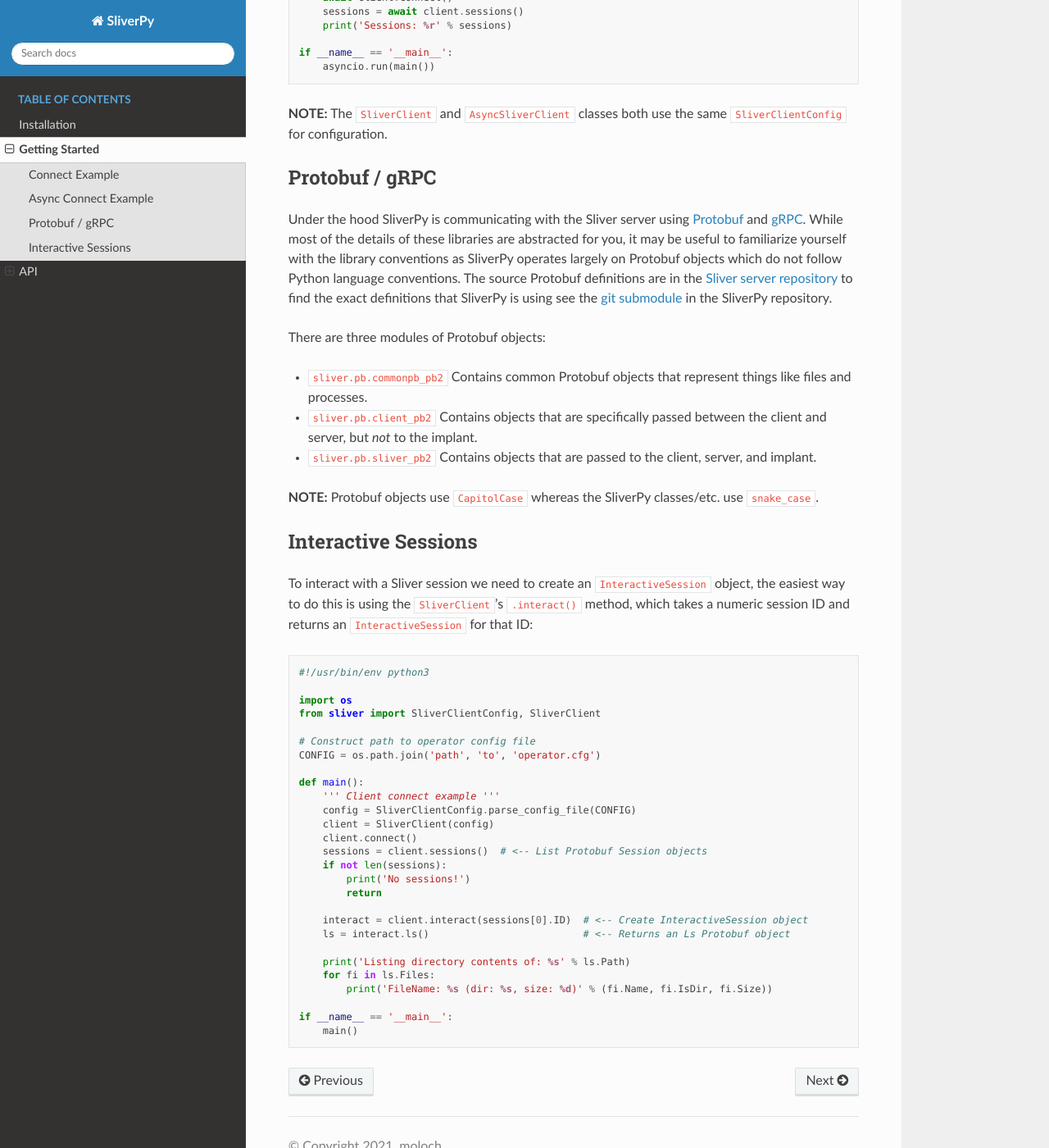
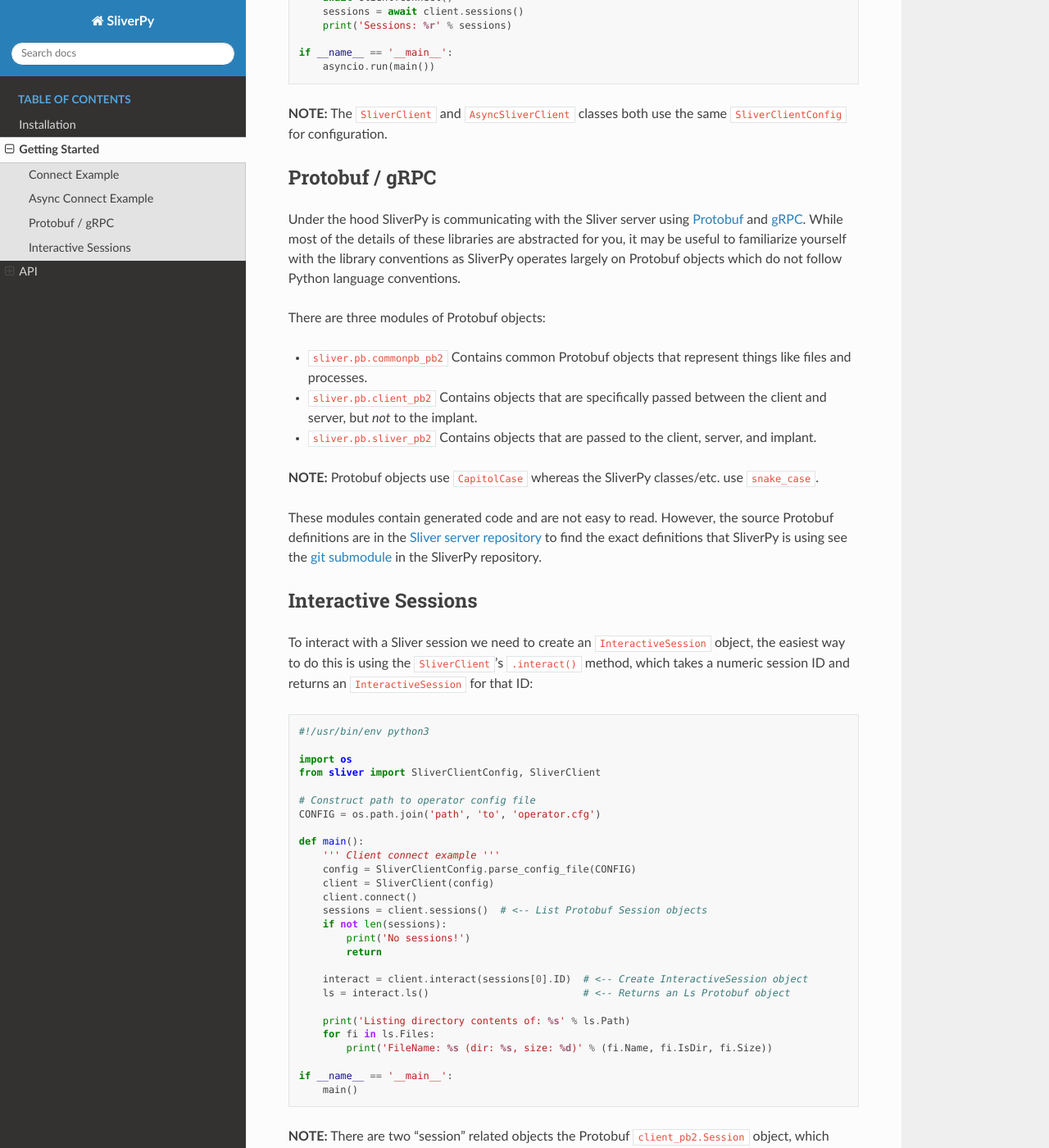
Before and after one commit to moloch--/sliver-py, a Sphinx documentation site: the page built from docs/getting-started.rst, in a window 1280 px wide and 1400 px high, scrolled down 1913 px. Shown: the whole window at 82% size. Built offline with Sphinx 7.4.7 and the Read the Docs theme 2.0.0, drawn with Linux system fonts in a browser that asks for light colours; some of the changed text lies outside the part shown.

Commit message:
Updated docs

```diff
--- a/docs/getting-started.rst
+++ b/docs/getting-started.rst
@@ -115,6 +113,10 @@
 - ``sliver.pb.sliver_pb2`` Contains objects that are passed to the client, server, and implant.
 
 **NOTE:** Protobuf objects use ``CapitolCase`` whereas the SliverPy classes/etc. use ``snake_case``.
+
+These modules contain generated code and are not easy to read. However, the source Protobuf definitions are in the `Sliver server repository <https://github.com/BishopFox/sliver/tree/master/protobuf>`_
+to find the exact definitions that SliverPy is using see the `git submodule <https://github.com/moloch--/sliver-py>`_ in the SliverPy repository.
+
 
 Interactive Sessions
 ^^^^^^^^^^^^^^^^^^^^
@@ -151,3 +153,6 @@
 
     if __name__ == '__main__':
         main()
+
+**NOTE:** There are two "session" related objects the Protobuf ``client_pb2.Session`` object, which contains metadata about the sessions such as
+the session ID, the active C2 protocol, etc. and the ``InteractiveSession`` class, which is used to interact with the session (i.e., execute commands, etc).
```
Also changed, not shown: other parts of docs/getting-started.rst (+1 -3 lines).
